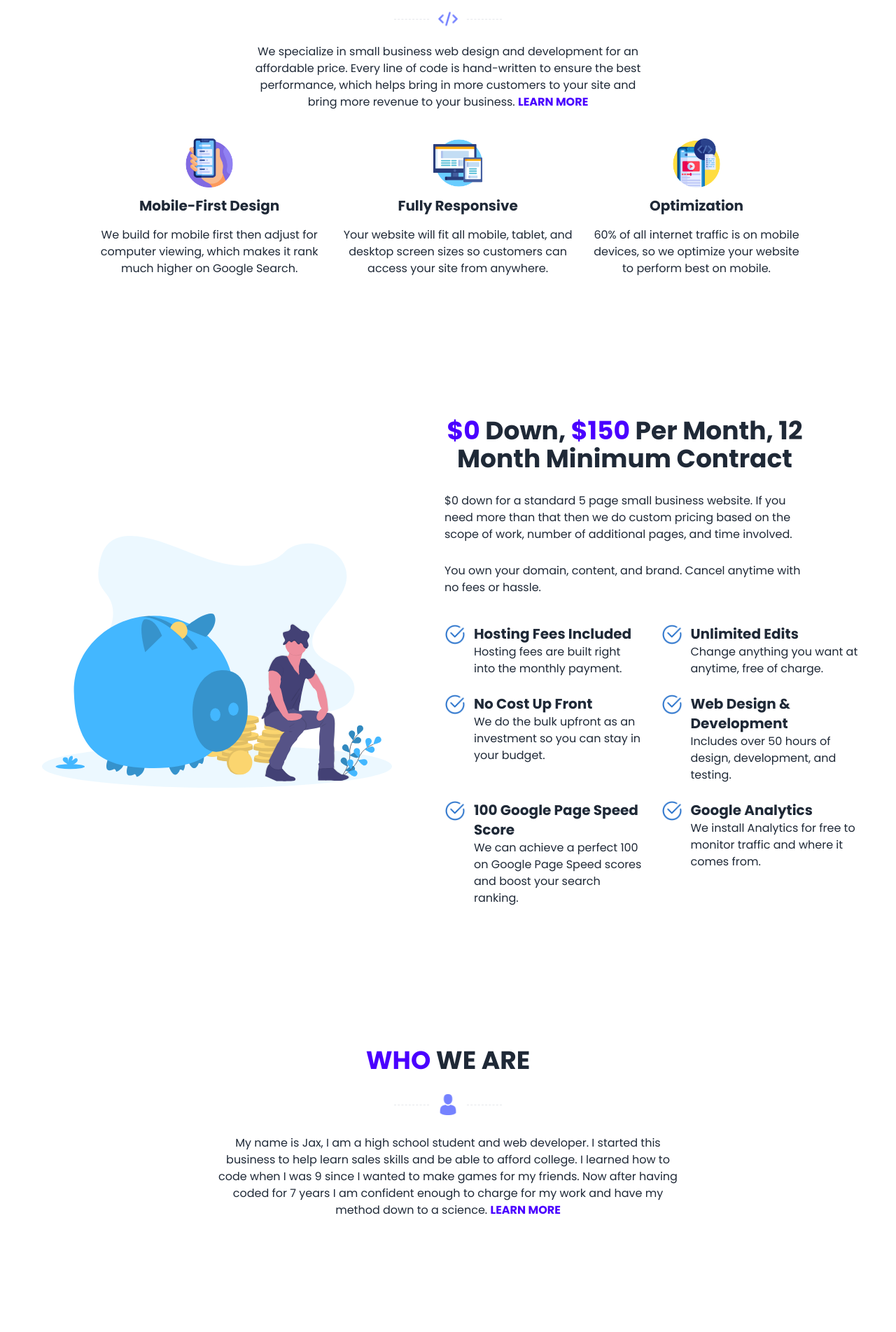
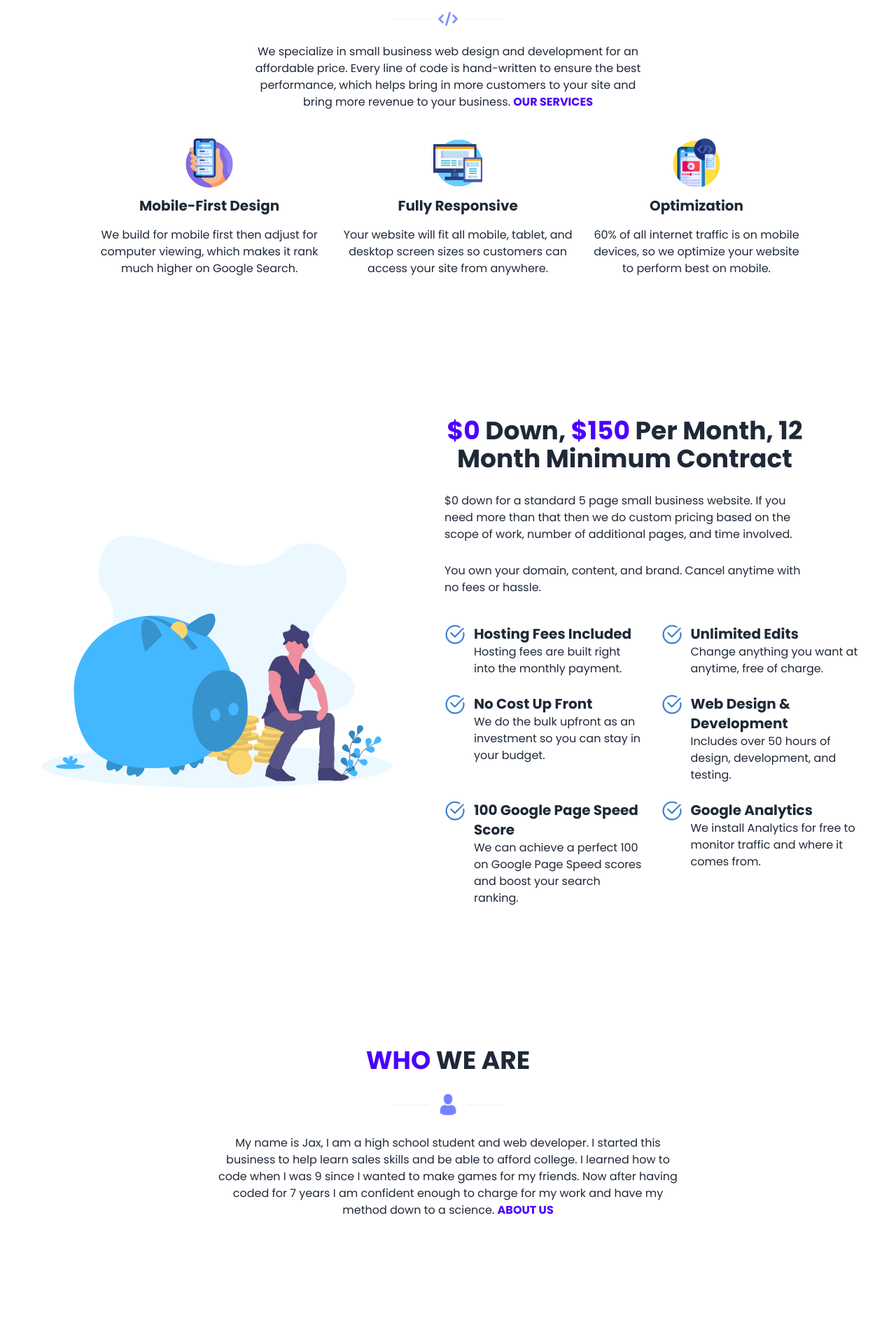
Before and after one commit to Jax-Hax/portfolio, a SvelteKit app: page / in a window 1280 px wide. Shown: the part 860-2764 px from the top of the page at 70% size. Built offline with nearby package versions, Linux system fonts and the light colour scheme.

Commit message:
added descriptive links

```diff
--- a/src/routes/WhatWeDo.svelte
+++ b/src/routes/WhatWeDo.svelte
@@ -12,7 +12,7 @@
 <p class="max-w-xl mx-auto text-center mb-10">
 	We specialize in small business web design and development for an affordable price. Every
 	line of code is hand-written to ensure the best performance, which helps bring in more
-	customers to your site and bring more revenue to your business. <a class="font-semibold text-primary" href="/services">LEARN MORE</a>
+	customers to your site and bring more revenue to your business. <a class="font-semibold text-primary" href="/services">OUR SERVICES</a>
 </p>
 <div class="flex gap-3 flex-col md:flex-row">
 	<div class="flex flex-col items-center">
--- a/src/routes/WhoWeAre.svelte
+++ b/src/routes/WhoWeAre.svelte
@@ -10,5 +10,5 @@
 	My name is Jax, I am a high school student and web developer. I started this business to help
 	learn sales skills and be able to afford college. I learned how to code when I was 9 since I
 	wanted to make games for my friends. Now after having coded for 7 years I am confident enough to
-	charge for my work and have my method down to a science. <a class="font-semibold text-primary" href="/services">LEARN MORE</a>
+	charge for my work and have my method down to a science. <a class="font-semibold text-primary" href="/about">ABOUT US</a>
 </p>
```
